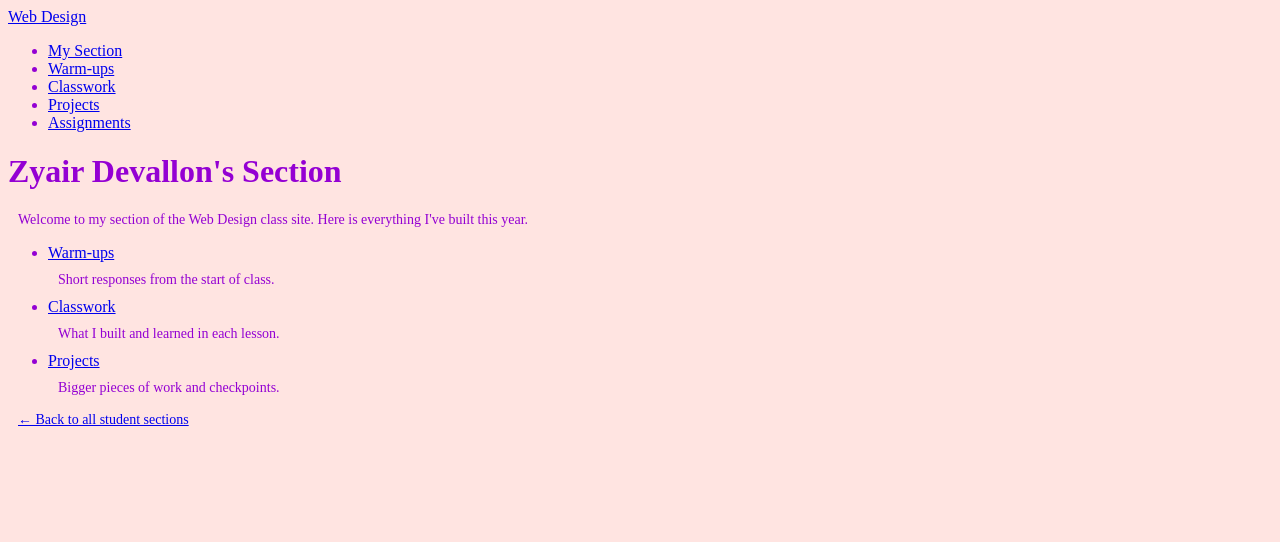
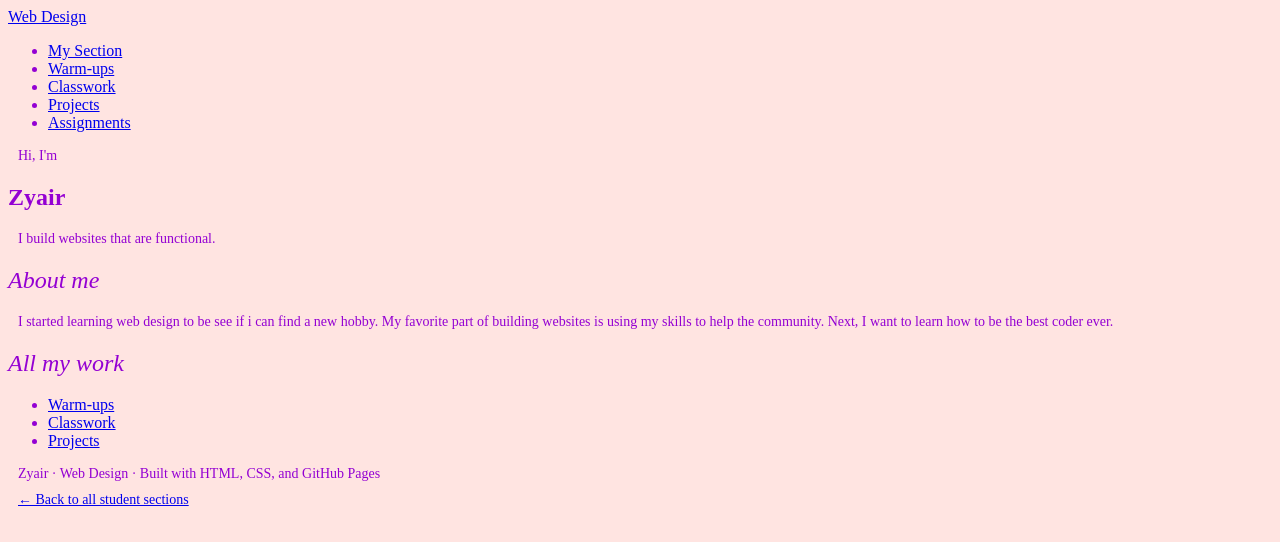
Before and after one commit to montverde-webdesign/Zyair-Devallon, a plain HTML site: page index.html in a window 1280 px wide. Drawn offline with Linux system fonts and the light colour scheme.

Commit message:
Add portfolio hero and about me

```diff
--- a/index.html
+++ b/index.html
@@ -1,46 +1,64 @@
-<!DOCTYPE html>
+<!doctype html>
 <html lang="en">
   <head>
-  <meta charset="UTF-8">
-  <meta name="viewport" content="width=device-width, initial-scale=1.0">
+    <meta charset="UTF-8" />
+    <meta name="viewport" content="width=device-width, initial-scale=1.0" />
     <title>Zyair Devallon's Section | Web Design</title>
-  <link rel="stylesheet" href="style.css">
+    <link rel="stylesheet" href="style.css" />
   </head>
   <body>
     <header>
       <nav>
-      <a href="https://montverde-webdesign.github.io/" class="logo">Web Design</a>
+        <a href="https://montverde-webdesign.github.io/" class="logo"
+          >Web Design</a
+        >
         <ul>
           <li><a href="index.html">My Section</a></li>
           <li><a href="warm-ups/index.html">Warm-ups</a></li>
           <li><a href="classwork/index.html">Classwork</a></li>
           <li><a href="projects/index.html">Projects</a></li>
-        <li><a href="https://montverde-webdesign.github.io/assignments.html">Assignments</a></li>
+          <li>
+            <a href="https://montverde-webdesign.github.io/assignments.html"
+              >Assignments</a
+            >
+          </li>
         </ul>
       </nav>
     </header>
 
-  <main>
-    <!-- CHANGE: put your first name in the heading and the title above -->
-    <h1>Zyair Devallon's Section</h1>
-    <p>Welcome to my section of the Web Design class site. Here is everything I've built this year.</p>
+    <section class="hero">
+      <p class="hello">Hi, I'm</p>
+      <h1>Zyair</h1>
+      <p class="intro">I build websites that are functional.</p>
+    </section>
 
-    <ul class="categories">
-      <li>
-        <a href="warm-ups/index.html">Warm-ups</a>
-        <p>Short responses from the start of class.</p>
-      </li>
-      <li>
-        <a href="classwork/index.html">Classwork</a>
-        <p>What I built and learned in each lesson.</p>
-      </li>
-      <li>
-        <a href="projects/index.html">Projects</a>
-        <p>Bigger pieces of work and checkpoints.</p>
-      </li>
+    <section class="about">
+      <h2>About me</h2>
+      <p>
+        I started learning web design to be see if i can find a new hobby. My
+        favorite part of building websites is using my skills to help the
+        community. Next, I want to learn how to be the best coder ever.
+      </p>
+    </section>
+
+    <section class="all-work">
+      <h2>All my work</h2>
+      <ul class="work-links">
+        <li><a href="warm-ups/index.html">Warm-ups</a></li>
+        <li><a href="classwork/index.html">Classwork</a></li>
+        <li><a href="projects/index.html">Projects</a></li>
       </ul>
-
-    <p><a href="https://montverde-webdesign.github.io/submissions.html">&larr; Back to all student sections</a></p>
-  </main>
+    </section>
+    <footer>
+      <p>
+        Zyair &middot; Web Design &middot; Built with HTML, CSS, and GitHub
+        Pages
+      </p>
+    </footer>
+    <p>
+      <a href="https://montverde-webdesign.github.io/submissions.html"
+        >&larr; Back to all student sections</a
+      >
+    </p>
   </body>
 </html>
```
Lines whose indentation alone changed are shown as unchanged.
